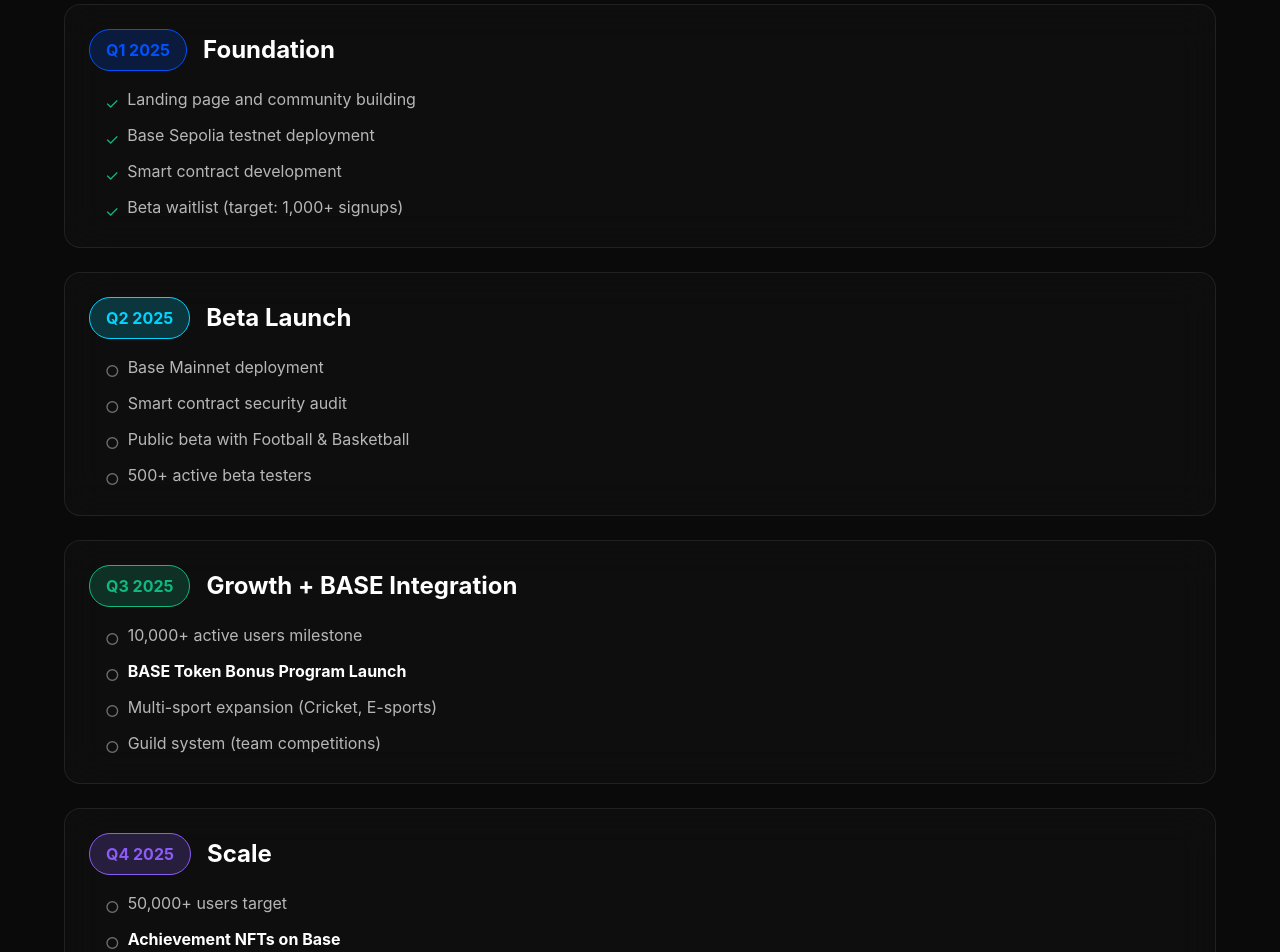
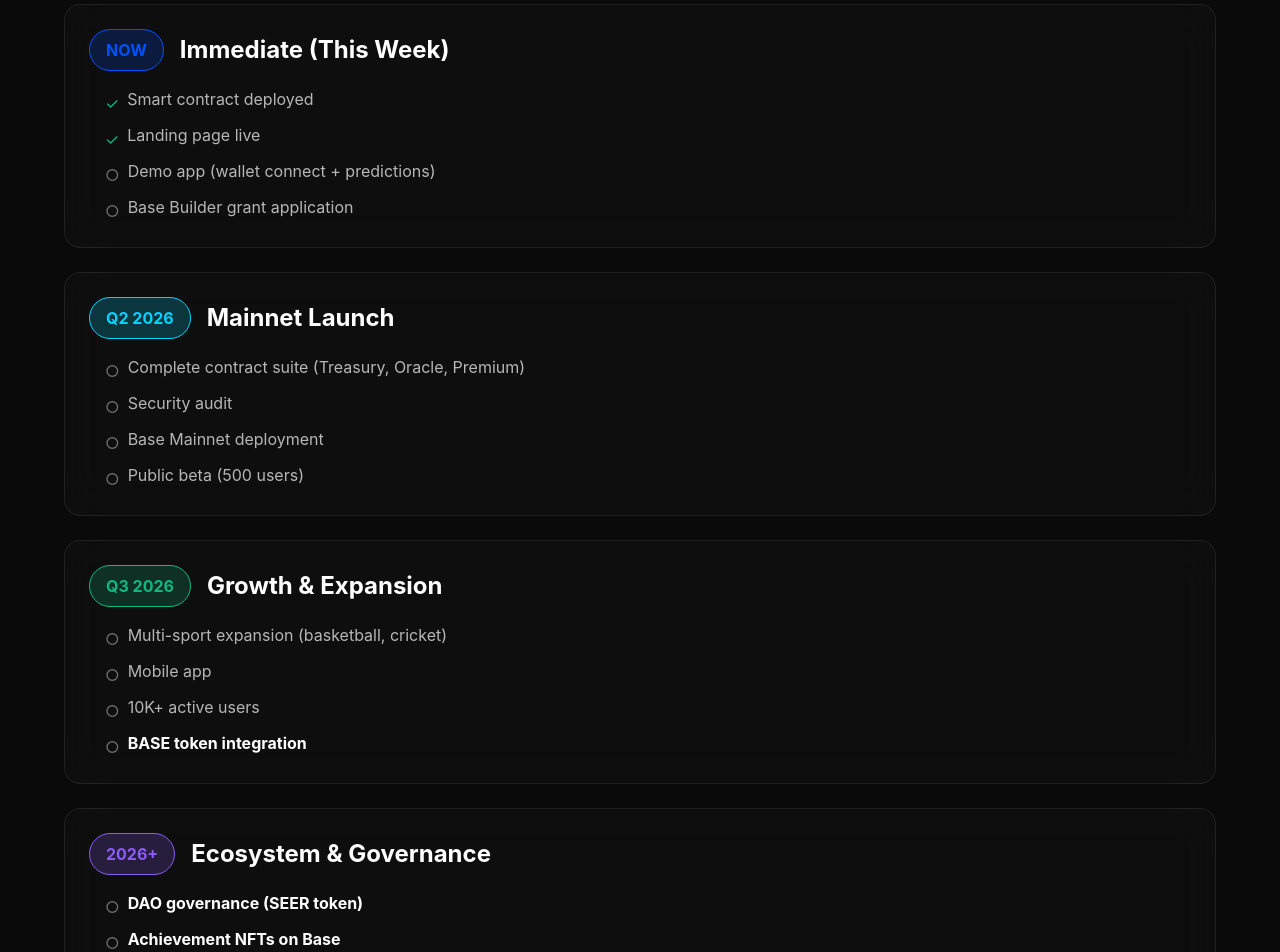
Before and after one commit to seershub/seershub-landing, a Next.js app: page /pitch-deck in a window 1280 px wide. Shown: the part 4840-5792 px from the top of the page. Built offline with nearby package versions, Linux system fonts and the light colour scheme.

Commit message:
docs: update pitch-deck roadmap to match README timeline

```diff
--- a/app/pitch-deck/page.tsx
+++ b/app/pitch-deck/page.tsx
@@ -528,40 +528,40 @@ export default function PitchDeckPage() {
             </div>
 
             <div className="space-y-6">
-              {/* Q1 2025 */}
+              {/* Immediate (This Week) */}
               <motion.div
                 initial={{ opacity: 0, x: -20 }}
                 whileInView={{ opacity: 1, x: 0 }}
                 viewport={{ once: true }}
-                className="glass-card p-6 rounded-2xl"
+                className="glass-card p-6 rounded-2xl border-2 border-primary-500/30"
               >
                 <div className="flex items-center gap-4 mb-4">
                   <div className="px-4 py-2 rounded-full bg-primary-500/20 border border-primary-500 text-primary-500 font-bold">
-                    Q1 2025
+                    NOW
                   </div>
-                  <h3 className="text-2xl font-bold">Foundation</h3>
+                  <h3 className="text-2xl font-bold">Immediate (This Week)</h3>
                 </div>
                 <ul className="space-y-2 text-white/70 ml-4">
                   <li className="flex items-start gap-2">
                     <span className="text-accent-green mt-1">✓</span>
-                    <span>Landing page and community building</span>
+                    <span>Smart contract deployed</span>
                   </li>
                   <li className="flex items-start gap-2">
                     <span className="text-accent-green mt-1">✓</span>
-                    <span>Base Sepolia testnet deployment</span>
+                    <span>Landing page live</span>
                   </li>
                   <li className="flex items-start gap-2">
-                    <span className="text-accent-green mt-1">✓</span>
-                    <span>Smart contract development</span>
+                    <span className="text-white/40 mt-1">○</span>
+                    <span>Demo app (wallet connect + predictions)</span>
                   </li>
                   <li className="flex items-start gap-2">
-                    <span className="text-accent-green mt-1">✓</span>
-                    <span>Beta waitlist (target: 1,000+ signups)</span>
+                    <span className="text-white/40 mt-1">○</span>
+                    <span>Base Builder grant application</span>
                   </li>
                 </ul>
               </motion.div>
 
-              {/* Q2 2025 */}
+              {/* Q2 2026 */}
               <motion.div
                 initial={{ opacity: 0, x: -20 }}
                 whileInView={{ opacity: 1, x: 0 }}
@@ -571,31 +571,31 @@ export default function PitchDeckPage() {
               >
                 <div className="flex items-center gap-4 mb-4">
                   <div className="px-4 py-2 rounded-full bg-accent-cyan/20 border border-accent-cyan text-accent-cyan font-bold">
-                    Q2 2025
+                    Q2 2026
                   </div>
-                  <h3 className="text-2xl font-bold">Beta Launch</h3>
+                  <h3 className="text-2xl font-bold">Mainnet Launch</h3>
                 </div>
                 <ul className="space-y-2 text-white/70 ml-4">
+                  <li className="flex items-start gap-2">
+                    <span className="text-white/40 mt-1">○</span>
+                    <span>Complete contract suite (Treasury, Oracle, Premium)</span>
+                  </li>
+                  <li className="flex items-start gap-2">
+                    <span className="text-white/40 mt-1">○</span>
+                    <span>Security audit</span>
+                  </li>
                   <li className="flex items-start gap-2">
                     <span className="text-white/40 mt-1">○</span>
                     <span>Base Mainnet deployment</span>
                   </li>
                   <li className="flex items-start gap-2">
                     <span className="text-white/40 mt-1">○</span>
-                    <span>Smart contract security audit</span>
-                  </li>
-                  <li className="flex items-start gap-2">
-                    <span className="text-white/40 mt-1">○</span>
-                    <span>Public beta with Football & Basketball</span>
-                  </li>
-                  <li className="flex items-start gap-2">
-                    <span className="text-white/40 mt-1">○</span>
-                    <span>500+ active beta testers</span>
+                    <span>Public beta (500 users)</span>
                   </li>
                 </ul>
               </motion.div>
 
-              {/* Q3 2025 */}
+              {/* Q3 2026 */}
               <motion.div
                 initial={{ opacity: 0, x: -20 }}
                 whileInView={{ opacity: 1, x: 0 }}
@@ -605,31 +605,31 @@ export default function PitchDeckPage() {
               >
                 <div className="flex items-center gap-4 mb-4">
                   <div className="px-4 py-2 rounded-full bg-accent-green/20 border border-accent-green text-accent-green font-bold">
-                    Q3 2025
+                    Q3 2026
                   </div>
-                  <h3 className="text-2xl font-bold">Growth + BASE Integration</h3>
+                  <h3 className="text-2xl font-bold">Growth & Expansion</h3>
                 </div>
                 <ul className="space-y-2 text-white/70 ml-4">
                   <li className="flex items-start gap-2">
                     <span className="text-white/40 mt-1">○</span>
-                    <span>10,000+ active users milestone</span>
+                    <span>Multi-sport expansion (basketball, cricket)</span>
                   </li>
                   <li className="flex items-start gap-2">
                     <span className="text-white/40 mt-1">○</span>
-                    <span><strong className="text-white">BASE Token Bonus Program Launch</strong></span>
+                    <span>Mobile app</span>
                   </li>
                   <li className="flex items-start gap-2">
                     <span className="text-white/40 mt-1">○</span>
-                    <span>Multi-sport expansion (Cricket, E-sports)</span>
+                    <span>10K+ active users</span>
                   </li>
                   <li className="flex items-start gap-2">
                     <span className="text-white/40 mt-1">○</span>
-                    <span>Guild system (team competitions)</span>
+                    <span><strong className="text-white">BASE token integration</strong></span>
                   </li>
                 </ul>
               </motion.div>
 
-              {/* Q4 2025 */}
+              {/* 2026 */}
               <motion.div
                 initial={{ opacity: 0, x: -20 }}
                 whileInView={{ opacity: 1, x: 0 }}
@@ -639,14 +639,14 @@ export default function PitchDeckPage() {
               >
                 <div className="flex items-center gap-4 mb-4">
                   <div className="px-4 py-2 rounded-full bg-accent-purple/20 border border-accent-purple text-accent-purple font-bold">
-                    Q4 2025
+                    2026+
                   </div>
-                  <h3 className="text-2xl font-bold">Scale</h3>
+                  <h3 className="text-2xl font-bold">Ecosystem & Governance</h3>
                 </div>
                 <ul className="space-y-2 text-white/70 ml-4">
                   <li className="flex items-start gap-2">
                     <span className="text-white/40 mt-1">○</span>
-                    <span>50,000+ users target</span>
+                    <span><strong className="text-white">DAO governance (SEER token)</strong></span>
                   </li>
                   <li className="flex items-start gap-2">
                     <span className="text-white/40 mt-1">○</span>
@@ -654,11 +654,7 @@ export default function PitchDeckPage() {
                   </li>
                   <li className="flex items-start gap-2">
                     <span className="text-white/40 mt-1">○</span>
-                    <span>Advanced analytics features</span>
-                  </li>
-                  <li className="flex items-start gap-2">
-                    <span className="text-white/40 mt-1">○</span>
-                    <span>Seed fundraising round</span>
+                    <span>Cross-chain expansion</span>
                   </li>
                 </ul>
               </motion.div>
```
